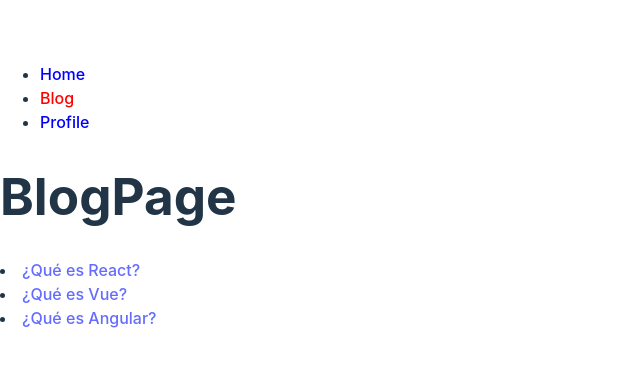
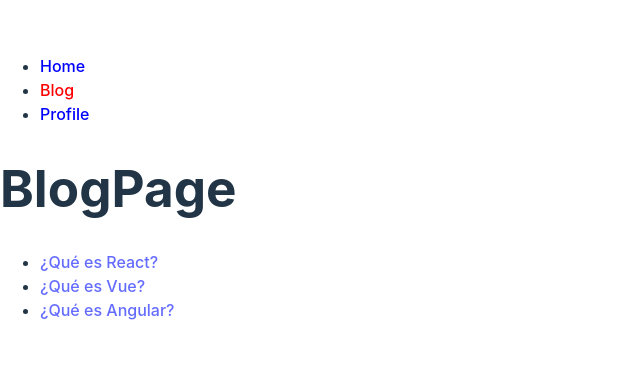
Before and after one commit to aleneri97/react-route, a React (Vite) app: page /#/blog in a window 1280 px wide. Shown: the part 212-578 px from the top of the page, without its empty margins (0-640 px from the left). Built offline with nearby package versions, Linux system fonts and the light colour scheme.

Commit message:
Fix run time warnings

```diff
--- a/src/BlogPage.jsx
+++ b/src/BlogPage.jsx
@@ -6,9 +6,11 @@ export const BlogPage = () => {
 	return (
 		<>
 			<h1>BlogPage</h1>
-			{blogdata.map((post) => (
-				<BlogLink post={post} />
-			))}
+			<ul>
+				{blogdata.map((post) => (
+					<BlogLink key={post.slug} post={post} />
+				))}
+			</ul>
 		</>
 	);
 };
--- a/src/Menu.jsx
+++ b/src/Menu.jsx
@@ -23,7 +23,7 @@ export const Menu = () => {
 		<nav>
 			<ul>
 				{routes.map(route => (
-					<li>
+					<li key={route.path}>
 						<NavLink
 							style={({isActive}) => linkActiveStyle(isActive)}
 							to={route.path}
```
